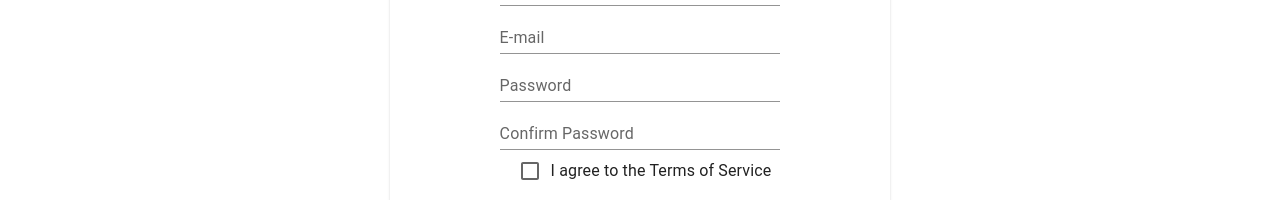
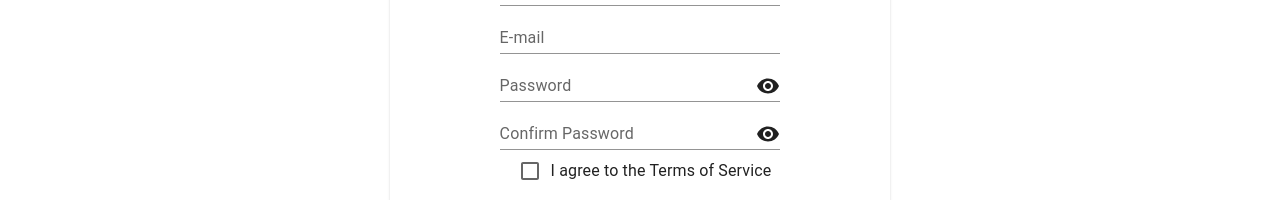
Before and after one commit to jacobsebastian1729/libris, a React (Create React App) app in the folder client/: page /register in a window 1280 px wide. Shown: the part 357-557 px from the top of the page. Built offline with nearby package versions, Linux system fonts and the light colour scheme.

Commit message:
fix lost code

```diff
--- a/client/src/components/User/Register.tsx
+++ b/client/src/components/User/Register.tsx
@@ -1,4 +1,4 @@
-import React from 'react';
+import React, { useState } from 'react';
 import { Link, useNavigate } from 'react-router-dom';
 import { useDispatch } from 'react-redux';
 import { Formik, Form } from 'formik';
@@ -8,7 +8,7 @@ import Card from '@mui/material/Card';
 import CardContent from '@mui/material/CardContent';
 import CardHeader from '@mui/material/CardHeader';
 import TextField from '@mui/material/TextField';
-import { Button, Typography } from '@material-ui/core';
+import { Button, InputAdornment, Typography } from '@material-ui/core';
 import ArrowBackIosIcon from '@mui/icons-material/ArrowBackIos';
 import Checkbox from '@mui/material/Checkbox';
 import VisibilityIcon from '@mui/icons-material/Visibility';
@@ -37,12 +37,11 @@ const RegisterSchema = Yup.object().shape({
     .oneOf([Yup.ref('password')], 'Password does not match')
     .required('Password confirmation is required'),
   termsAndConditions: Yup.bool().oneOf(
-    [true],
-    'You need to accept the terms and conditions'
-  ),
+    [true], 'You need to accept the terms and conditions'),
 });
 
 export default function Register() {
+  const [passwordVisibility, setPasswordVisibility] = useState<boolean>(true);
   const dispatch = useDispatch<AppDispatch>();
   const navigate = useNavigate()
   const registerHandler = (user: UserType) => {
@@ -81,6 +80,7 @@ export default function Register() {
                 email: '',
                 password: '',
                 confirmPassword: '',
+                termsAndConditions: false,
               }}
               validationSchema={RegisterSchema}
               onSubmit={(values) => {
@@ -118,10 +118,25 @@ export default function Register() {
                     sx={{ width: '60%' }}
                     id='outlined-basic'
                     label='Password'
-                    type='password'
+                    type={passwordVisibility ? 'text' : 'password'}
                     name='password'
                     variant='standard'
                     onChange={handleChange}
+                    InputProps={{
+                      endAdornment: (
+                        <InputAdornment position='end'>
+                          {passwordVisibility ? (
+                            <VisibilityIcon
+                              onClick={() => setPasswordVisibility(false)}
+                            />
+                          ) : (
+                            <VisibilityOffIcon
+                              onClick={() => setPasswordVisibility(true)}
+                            />
+                          )}
+                        </InputAdornment>
+                      ),
+                    }}
                   />
                   {errors.password && touched.password ? (
                     <p className='input-error'>*{errors.password}</p>
@@ -130,10 +145,25 @@ export default function Register() {
                     sx={{ width: '60%' }}
                     id='outlined-basic'
                     label='Confirm Password'
-                    type='password'
+                    type={passwordVisibility ? 'text' : 'password'}
                     name='confirmPassword'
                     variant='standard'
                     onChange={handleChange}
+                    InputProps={{
+                      endAdornment: (
+                        <InputAdornment position='end'>
+                          {passwordVisibility ? (
+                            <VisibilityIcon
+                              onClick={() => setPasswordVisibility(false)}
+                            />
+                          ) : (
+                            <VisibilityOffIcon
+                              onClick={() => setPasswordVisibility(true)}
+                            />
+                          )}
+                        </InputAdornment>
+                      ),
+                    }}
                   />
                   {errors.confirmPassword && touched.confirmPassword ? (
                     <p className='input-error'>*{errors.confirmPassword}</p>
@@ -148,7 +178,11 @@ export default function Register() {
                     >
                       <Checkbox {...label} name='termsAndConditions' />
                       <Typography>I agree to the Terms of Service</Typography>
+
                     </div>
+                    {errors.termsAndConditions ? (
+                    <p className='input-error'>*{errors.termsAndConditions}</p>
+                  ) : null}
                     <Button
                       type='submit'
                       style={{
--- a/client/src/redux/store.ts
+++ b/client/src/redux/store.ts
@@ -1,9 +1,13 @@
 import { configureStore } from "@reduxjs/toolkit";
+
 import { bookReducer } from "./slices/book ";
+import userReducer from './slices/user'
+
 
 const store = configureStore({
   reducer: {
     bookItem: bookReducer,
+    user: userReducer
   },
   middleware: (getDefaultMiddleware) =>
     getDefaultMiddleware({ serializableCheck: false }),
```
